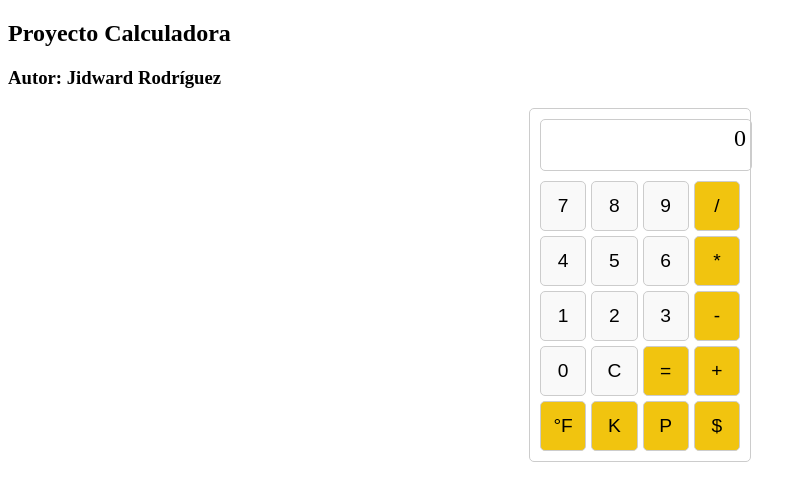
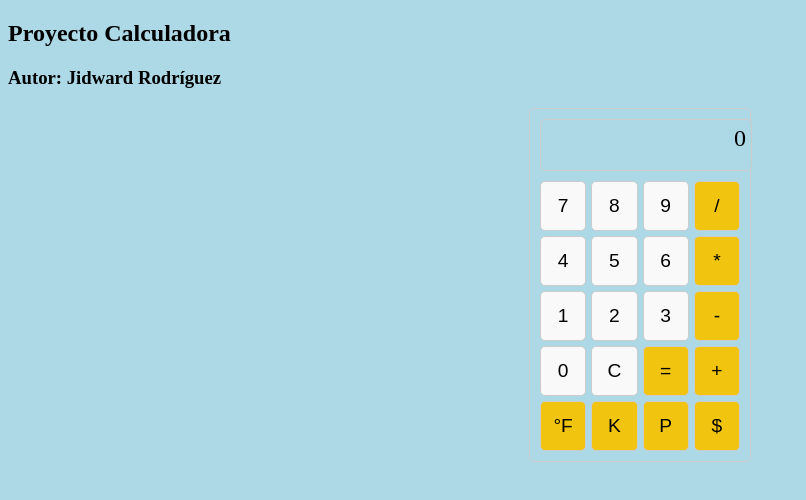
Before and after one commit to jidwardrodriguez/Calculadora, a plain HTML site: page index.html in a window 1280 px wide. Shown: the whole page, without its empty margins (0-806 px from the left). Drawn offline with Linux system fonts and the light colour scheme.

Commit message:
Cambiando color de fondo

```diff
--- a/index.html
+++ b/index.html
@@ -44,6 +44,10 @@
         }
         .button:hover {
             background-color: #e0e0e0;
+        }
+
+        * {
+            background: lightblue;
         }
     </style>
 </head>
```
